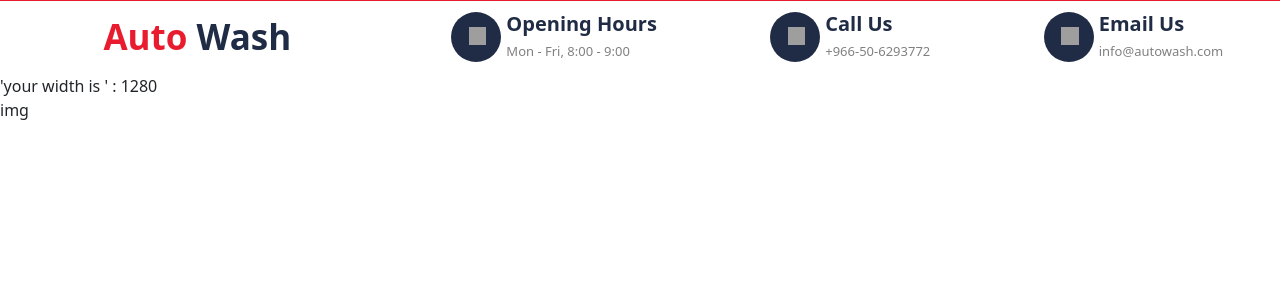
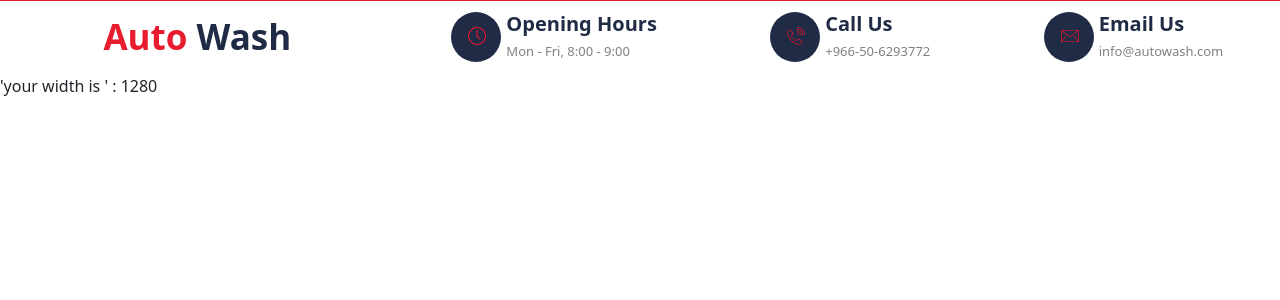
Before and after one commit to Arafat1994/AutoWash, a React (Create React App) app: page / in a window 1280 px wide. Shown: the top 300 px of the page. Built offline with nearby package versions, Linux system fonts and the light colour scheme; grey boxes are pictures that could not be loaded.

Commit message:
add width and height

```diff
--- a/src/Assets/jsonFile/data.json
+++ b/src/Assets/jsonFile/data.json
@@ -4,7 +4,7 @@
             {
                 "id": 0,
                 "mainclassname": "ele2",
-                "imagesrc": "./../../Assets/images/clock.png",
+                "imagesrc": "/images/clock.png",
                 "headercontent": "Opening Hours",
                 "spancontent": "Mon - Fri, 8:00 - 9:00",
                 "altimage": "clockimage"
@@ -12,7 +12,7 @@
             {
                 "id": 1,
                 "mainclassname": "ele3",
-                "imagesrc": "./../../Assets/images/phone.png",
+                "imagesrc": "/images/phone.png",
                 "headercontent": "Call Us ",
                 "spancontent": " +966-50-6293772 ",
                 "altimage": "callimage"
@@ -20,7 +20,7 @@
             {
                 "id": 2,
                 "mainclassname": "ele4",
-                "imagesrc": "./../../Assets/images/mail.png",
+                "imagesrc": "/images/mail.png",
                 "headercontent": "Email Us",
                 "spancontent": " info@autowash.com ",
                 "altimage": "emailimage"
--- a/src/Components/FirstNavbarComponent/FirstNavbarcomponent.js
+++ b/src/Components/FirstNavbarComponent/FirstNavbarcomponent.js
@@ -3,7 +3,7 @@ import './FirstNavbarcomponentstyle.scss';
 import data from './../../Assets/jsonFile/data.json';
 import UseMapingdatafromJson from './../../Hooks/CustomHookmapingData';
 import Getwidth from './../../Hooks/GetwidthHook' ;
-//import  carwash  from './../../Assets/images/mail.png' ;
+
 
 
 
@@ -51,9 +51,6 @@ export default function FirstNavBar() {
             <div>
             'your width is ' :  {Width}
             </div>
-            <div>
-                img
-                </div>
 
         </div>
     )
--- a/src/index.scss
+++ b/src/index.scss
@@ -27,7 +27,7 @@ a{
         margin-right:5px;
         img{
             margin: 15px;
-            width: 35%; height: 35%;
+            width: 18px ; height:18px ;
             float: right;
         }
     }
```
